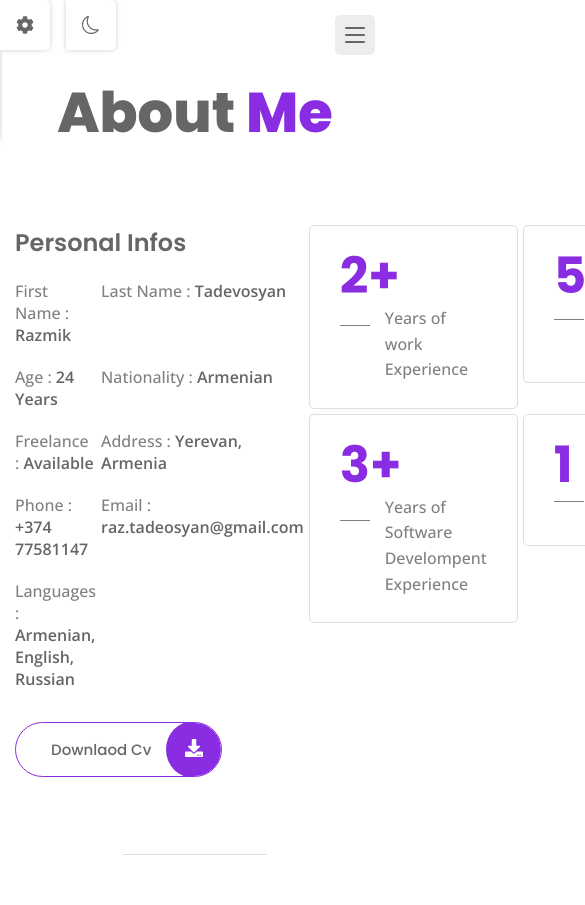
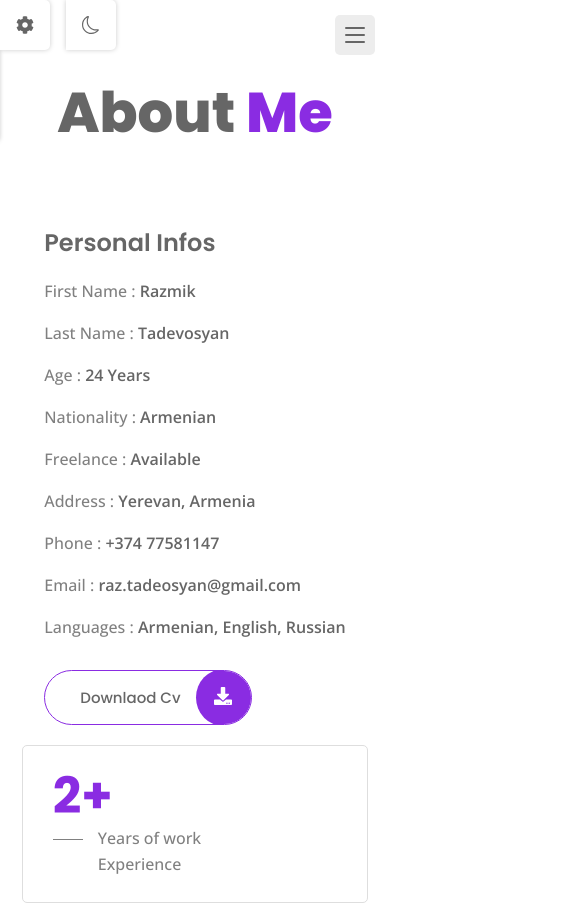
Before and after one commit to tadeosyan/portfolio, a React (Vite) app: page /about in a window 390 px wide. Shown: the top 905 px of the page, 585 px wide, since content can reach past the window. Built offline with nearby package versions, Linux system fonts and the light colour scheme.

Commit message:
fix: about page view in mobile

```diff
--- a/src/pages/about/About.module.css
+++ b/src/pages/about/About.module.css
@@ -33,3 +33,22 @@
   justify-items: center;
   row-gap: 48px;
 }
+
+/* Media Queries  */
+
+@media only screen and (max-width: 765px) {
+  .aboutContainer,
+  .infoList,
+  .stats,
+  .resumeContainer {
+    grid-template-columns: 1fr;
+  }
+
+  .aboutContainer {
+    place-items: center;
+  }
+
+  .aboutInfo {
+    margin-bottom: 10px;
+  }
+}
```
Also changed, not shown: 2 other files (tests, documents, lock files or other folders).
